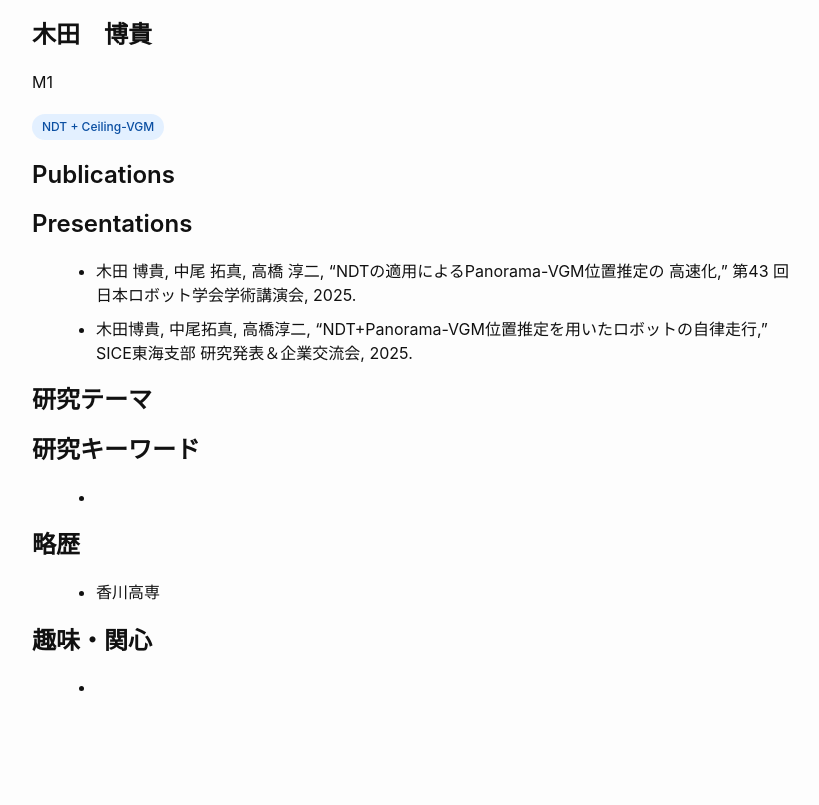
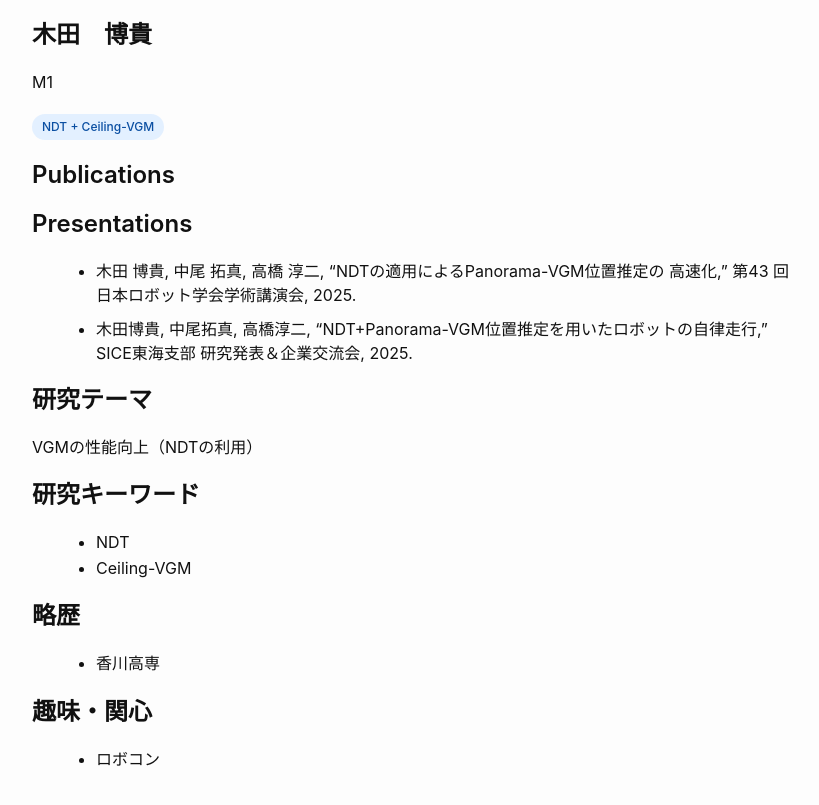
Before and after one commit to tlab-tut/tlab-site, a Jekyll site: the page built from members/kita.md, in a window 1280 px wide, cut to the strip 338-1172 px from the top of the page. Shown: the top 805 px of the strip, without its empty margins (228-1047 px from the left). Built offline with Jekyll 4.4.1, drawn with Linux system fonts in a browser that asks for light colours; before the commit the page ends 1101 px from its top, so only the background shows below that.

Commit message:
メンバー修正

```diff
--- a/members/kita.md
+++ b/members/kita.md
@@ -18,15 +18,16 @@ research_tags:
 ---
 
 ## 研究テーマ
-
+VGMの性能向上（NDTの利用）
 
 
 ## 研究キーワード
--
+- NDT
+- Ceiling-VGM
 
 
 ## 略歴
 - 香川高専
 
 ## 趣味・関心
--
+- ロボコン
```
Also changed, not shown: members/doniddorj.md (+0 -4 lines), members/ogawa.md (+0 -1 lines).
